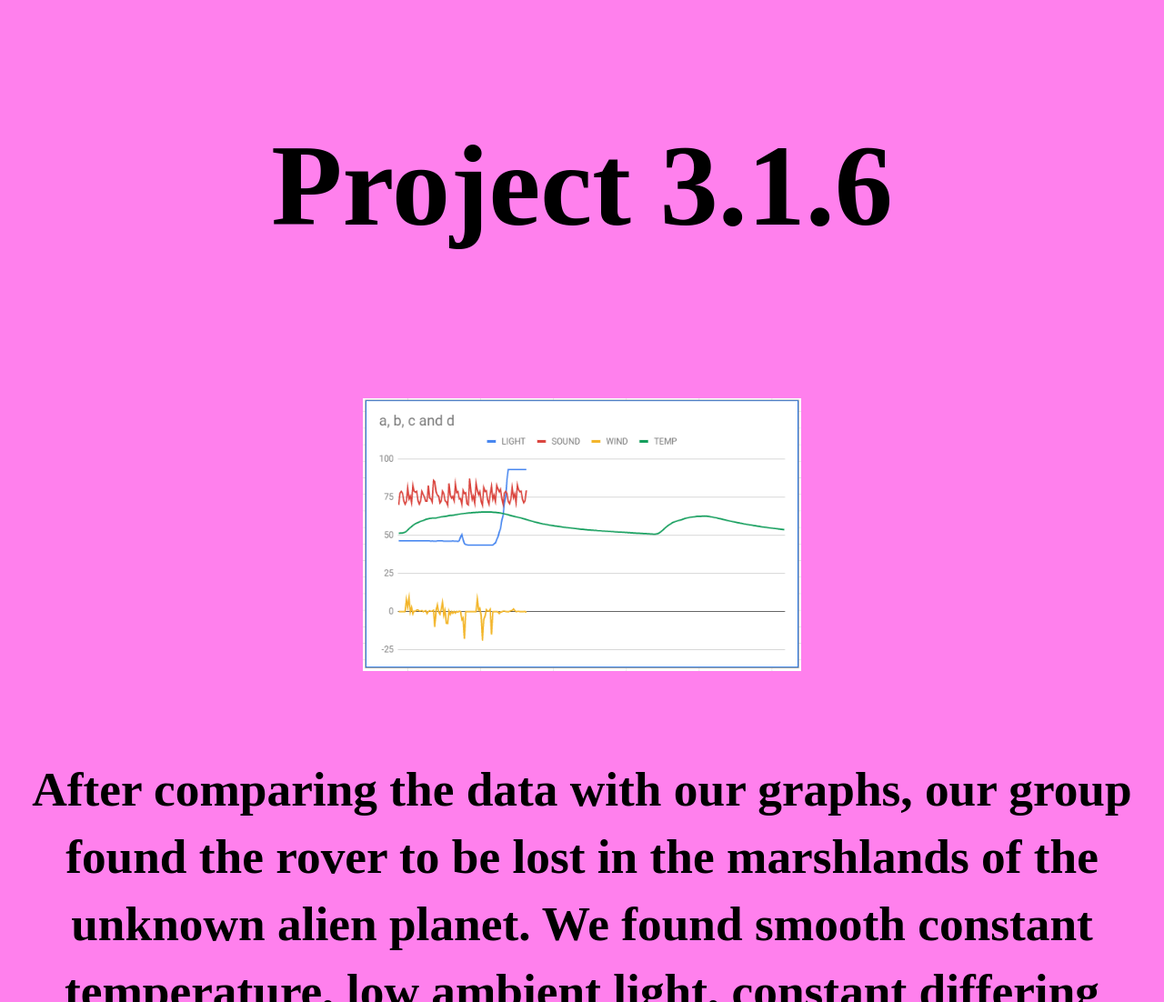
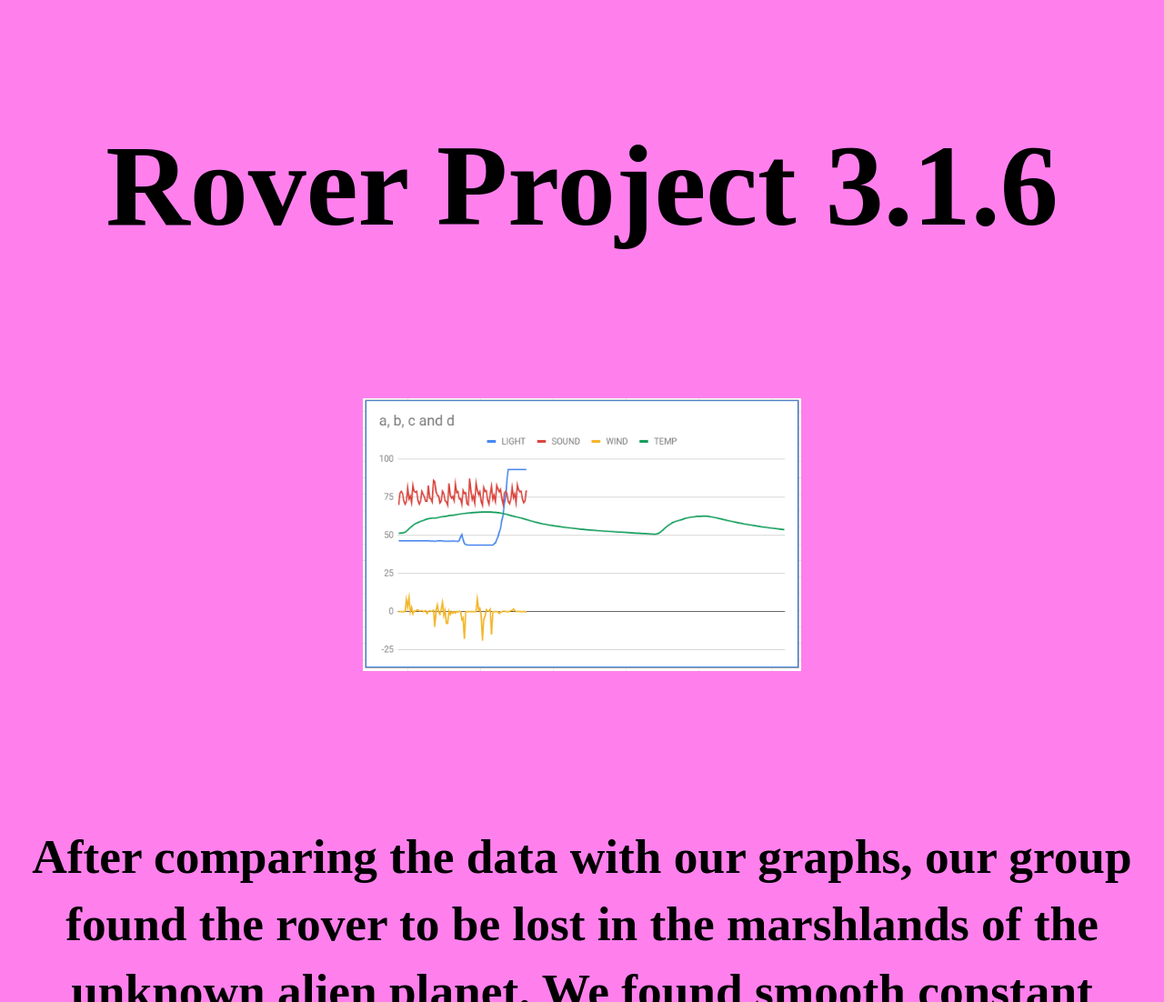
Before and after one commit to benholland47/Website, a plain HTML site: page portfolio.html in a window 1280 px wide. Shown: the part 2740-3842 px from the top of the page at 91% size. Drawn offline with Linux system fonts and the light colour scheme.

Commit message:
Update portfolio.html

```diff
--- a/portfolio.html
+++ b/portfolio.html
@@ -23,6 +23,7 @@
     	<video width="600" height="500" controls>
     	<source src="project.mp4" type="video/mp4">
     	</video>
+    	<br>
     	<a1><center>Ping Pong Rainbow Edition is a game in which two users play ping pong against eachother. When the ball collides with one of the paddles it changes colors at random. If the ball goes past one of the paddles the opposing player gets a point and the ball is sent back to the middle.</center></a1>
     	<br>
 	<a1><small>https://https://replit.com/join/acopdxybco-anwarbakhos</small></a1>
@@ -35,10 +36,11 @@
 	<br>
 	<a1><center><small>Pumpkin Clicker is a game where you click the pumpkin in the center of the screen to earn candy. Use candy to buy upgrades which help you get more candy faster. Goal is candy!!</small></center></a1>
 	<br>
-	<h1><center> Project 3.1.6 </center></h1>
+	<h1><center>Rover Project 3.1.6 </center></h1>
 	<br>
 	<a1><center><img src="GraphSS.PNG" height="300"></center></a1>
 	<br>
+	<a1><center><img src="     "></center></a1>
 	<a1><small>After comparing the data with our graphs, our group found the rover to be lost in the marshlands of the unknown alien planet. We found smooth constant temperature, low ambient light, constant differing sound, and little wind. </small></a1>
 	<br>
 	<h1><center><img src="Marshlands.jpg" height="300">
```
Lines whose indentation alone changed are shown as unchanged.
